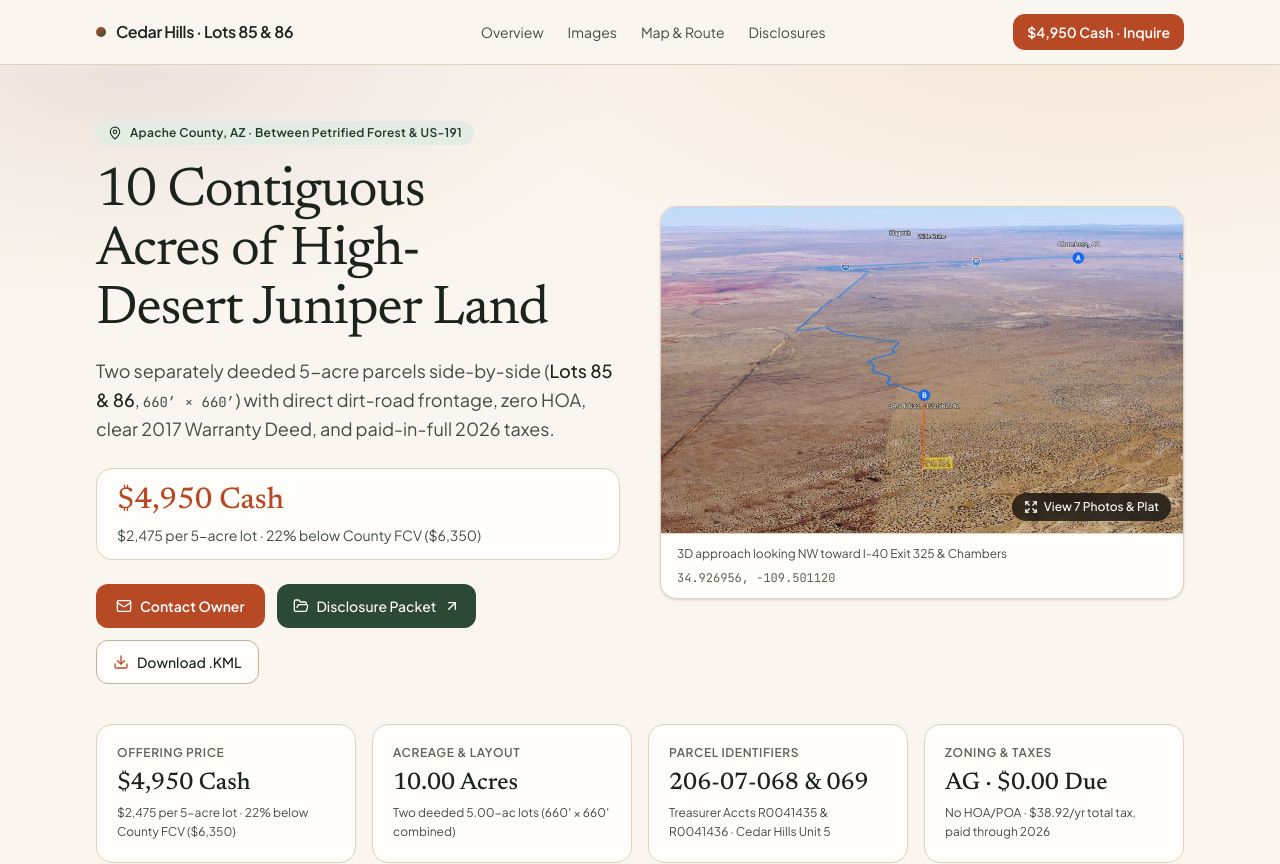
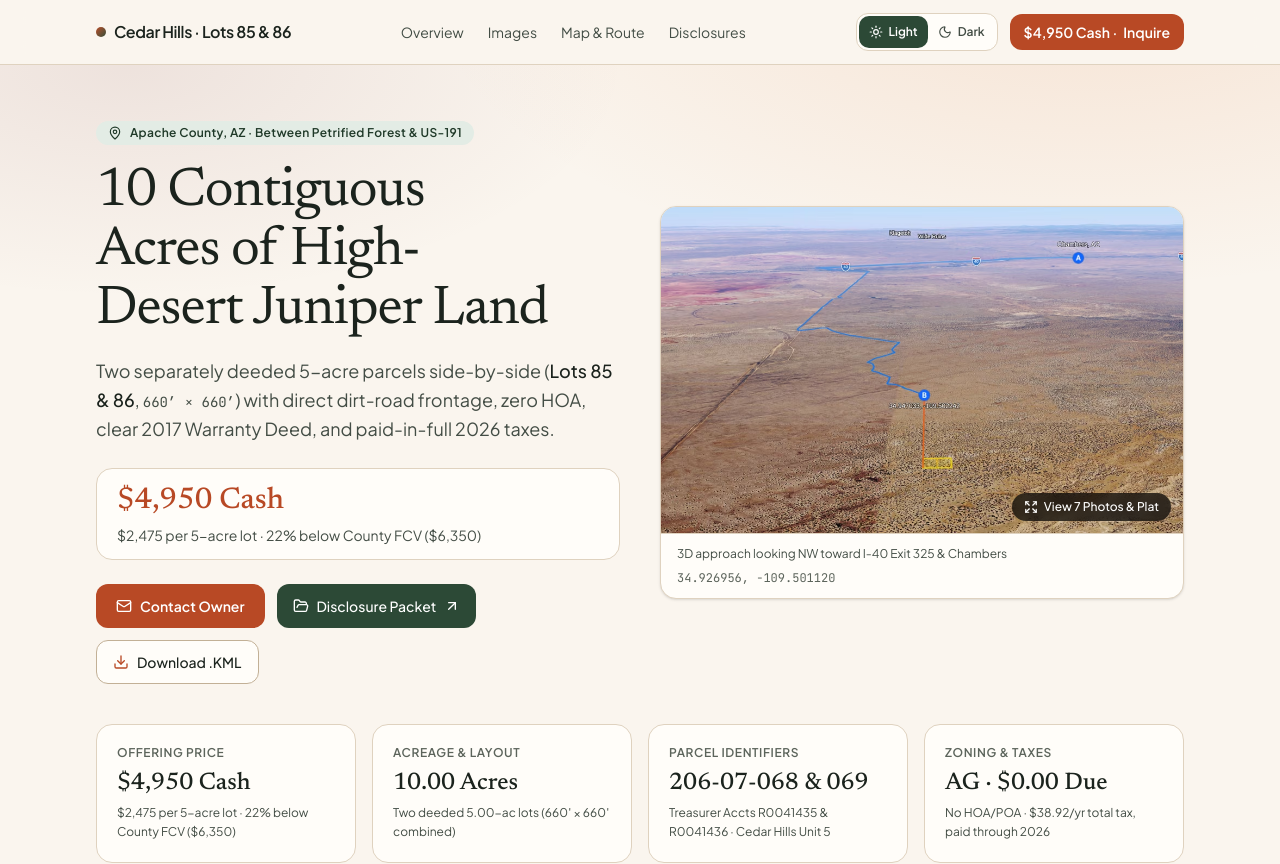
Before and after one commit to cacarr-pdxweb/cedarhills-lots-85-86, a React (Vite) app: page / in a window 1280 px wide. Shown: the top 864 px of the page. Built offline with nearby package versions, Linux system fonts and the light colour scheme.

Commit message:
Add light/dark theme toggle with persistent color-scheme support

```diff
--- a/index.html
+++ b/index.html
@@ -4,6 +4,14 @@
     <meta charset="utf-8" />
     <meta name="viewport" content="width=device-width, initial-scale=1.0" />
     <meta name="color-scheme" content="light dark" />
+    <script>
+      try {
+        const saved = localStorage.getItem('color-scheme');
+        if (saved === 'light' || saved === 'dark') {
+          document.querySelector('meta[name="color-scheme"]').content = saved;
+        }
+      } catch {}
+    </script>
     <title>10 Acres in Cedar Hills Unit 5 (Lots 85 &amp; 86) | Apache County, AZ</title>
     <meta
       name="description"
--- a/src/App.tsx
+++ b/src/App.tsx
@@ -16,6 +16,7 @@ import { ImageViewer } from './components/ImageViewer';
 import { MapAndAccess } from './components/MapAndAccess';
 import { ParcelDiagram } from './components/ParcelDiagram';
 import { PictureAsset } from './components/PictureAsset';
+import { ThemeToggle } from './components/ThemeToggle';
 import {
   CONTACT_EMAIL,
   KEY_SPECS,
@@ -51,19 +52,21 @@ export default function App() {
 
       {/* Compact Sticky Header */}
       <header className="sticky top-0 z-40 border-b border-[var(--border-subtle)] bg-[var(--bg-canvas)]/90 backdrop-blur-md">
-        <div className="mx-auto max-w-6xl px-4 sm:px-6 lg:px-8 h-16 flex items-center justify-between gap-4">
+        <div className="mx-auto max-w-6xl px-4 sm:px-6 lg:px-8 h-16 flex items-center justify-between gap-2.5 sm:gap-4">
           <a
             href="#top"
-            className="flex items-center gap-2.5 text-sm sm:text-base font-semibold tracking-tight text-[var(--text-primary)]"
+            className="flex items-center gap-2 text-sm sm:text-base font-semibold tracking-tight text-[var(--text-primary)] shrink-0"
           >
             <span
               aria-hidden="true"
               className="w-2.5 h-2.5 rounded-full bg-gradient-to-br from-[var(--accent-sunset)] to-[var(--accent-juniper)]"
             />
-            <span>Cedar Hills · Lots 85 &amp; 86</span>
+            <span>
+              Cedar Hills<span className="hidden min-[420px]:inline"> · Lots 85 &amp; 86</span>
+            </span>
           </a>
 
-          <nav aria-label="Primary" className="hidden md:flex items-center gap-6 text-sm text-[var(--text-secondary)]">
+          <nav aria-label="Primary" className="hidden lg:flex items-center gap-6 text-sm text-[var(--text-secondary)]">
             <a href="#overview" className="hover:text-[var(--text-primary)] transition-colors">
               Overview
             </a>
@@ -78,12 +81,16 @@ export default function App() {
             </a>
           </nav>
 
-          <a
-            href="#contact"
-            className="inline-flex items-center gap-2 min-h-9 px-3.5 py-1.5 rounded-xl bg-[var(--accent-sunset)] text-[var(--accent-sunset-ink)] text-xs sm:text-sm font-semibold hover:bg-[var(--accent-sunset-hover)] transition-colors shrink-0"
-          >
-            <span>$4,950 Cash · Inquire</span>
-          </a>
+          <div className="flex items-center gap-2 sm:gap-3 shrink-0">
+            <ThemeToggle />
+            <a
+              href="#contact"
+              className="inline-flex items-center gap-1.5 min-h-9 px-3 sm:px-3.5 py-1.5 rounded-xl bg-[var(--accent-sunset)] text-[var(--accent-sunset-ink)] text-xs sm:text-sm font-semibold hover:bg-[var(--accent-sunset-hover)] transition-colors shrink-0"
+            >
+              <span className="hidden sm:inline">$4,950 Cash · </span>
+              <span>Inquire</span>
+            </a>
+          </div>
         </div>
       </header>
 
--- /dev/null
+++ b/src/components/ThemeToggle.tsx
@@ -0,0 +1,117 @@
+import { useEffect, useState } from 'react';
+import { Moon, Sun } from 'lucide-react';
+
+type ColorScheme = 'light' | 'dark';
+
+const STORAGE_KEY = 'color-scheme';
+
+function getSystemScheme(): ColorScheme {
+  if (typeof window === 'undefined') return 'light';
+  return window.matchMedia('(prefers-color-scheme: dark)').matches ? 'dark' : 'light';
+}
+
+function getStoredScheme(): ColorScheme | null {
+  try {
+    const value = localStorage.getItem(STORAGE_KEY);
+    return value === 'light' || value === 'dark' ? value : null;
+  } catch {
+    return null;
+  }
+}
+
+function applyMetaScheme(value: ColorScheme | 'light dark') {
+  const meta = document.querySelector<HTMLMetaElement>('meta[name="color-scheme"]');
+  if (meta) {
+    meta.content = value;
+  }
+}
+
+export function ThemeToggle() {
+  const [scheme, setScheme] = useState<ColorScheme>(() => getStoredScheme() ?? getSystemScheme());
+  const [announcement, setAnnouncement] = useState('');
+
+  useEffect(() => {
+    const mediaQuery = window.matchMedia('(prefers-color-scheme: dark)');
+
+    const onMediaChange = (event: MediaQueryListEvent) => {
+      if (getStoredScheme() === null) {
+        setScheme(event.matches ? 'dark' : 'light');
+      }
+    };
+
+    const onStorage = (event: StorageEvent) => {
+      if (event.key !== STORAGE_KEY && event.key !== null) return;
+      const stored = getStoredScheme();
+      applyMetaScheme(stored ?? 'light dark');
+      setScheme(stored ?? getSystemScheme());
+    };
+
+    mediaQuery.addEventListener('change', onMediaChange);
+    window.addEventListener('storage', onStorage);
+    return () => {
+      mediaQuery.removeEventListener('change', onMediaChange);
+      window.removeEventListener('storage', onStorage);
+    };
+  }, []);
+
+  const selectScheme = (target: ColorScheme) => {
+    const systemScheme = getSystemScheme();
+    try {
+      if (target !== systemScheme) {
+        localStorage.setItem(STORAGE_KEY, target);
+      } else {
+        localStorage.removeItem(STORAGE_KEY);
+      }
+    } catch {
+      // Storage unavailable; still apply the meta override for this session.
+    }
+
+    applyMetaScheme(target !== systemScheme ? target : 'light dark');
+    setScheme(target);
+    setAnnouncement(`Switched to ${target} mode`);
+  };
+
+  return (
+    <div className="flex items-center">
+      <div
+        role="group"
+        aria-label="Color theme"
+        className="inline-flex items-center p-0.5 rounded-xl border border-[var(--border-subtle)] bg-[var(--bg-surface)]"
+      >
+        <button
+          type="button"
+          aria-pressed={scheme === 'light'}
+          onClick={() => selectScheme('light')}
+          className={`inline-flex items-center justify-center gap-1.5 min-h-8 min-w-8 sm:min-w-0 px-2 sm:px-2.5 py-1 rounded-[0.625rem] text-xs font-semibold transition-colors cursor-pointer ${
+            scheme === 'light'
+              ? 'bg-[var(--accent-juniper)] text-[var(--accent-juniper-ink)]'
+              : 'text-[var(--text-secondary)] hover:text-[var(--text-primary)]'
+          }`}
+        >
+          <Sun className="w-3.5 h-3.5 shrink-0" aria-hidden="true" />
+          <span className="hidden sm:inline">Light</span>
+          <span className="sm:hidden visually-hidden">Light mode</span>
+        </button>
+
+        <button
+          type="button"
+          aria-pressed={scheme === 'dark'}
+          onClick={() => selectScheme('dark')}
+          className={`inline-flex items-center justify-center gap-1.5 min-h-8 min-w-8 sm:min-w-0 px-2 sm:px-2.5 py-1 rounded-[0.625rem] text-xs font-semibold transition-colors cursor-pointer ${
+            scheme === 'dark'
+              ? 'bg-[var(--accent-juniper)] text-[var(--accent-juniper-ink)]'
+              : 'text-[var(--text-secondary)] hover:text-[var(--text-primary)]'
+          }`}
+        >
+          <Moon className="w-3.5 h-3.5 shrink-0" aria-hidden="true" />
+          <span className="hidden sm:inline">Dark</span>
+          <span className="sm:hidden visually-hidden">Dark mode</span>
+        </button>
+      </div>
+
+      <span className="visually-hidden" role="status" aria-live="polite">
+        {announcement}
+      </span>
+    </div>
+  );
+}
--- a/src/styles/theme.css
+++ b/src/styles/theme.css
@@ -48,7 +48,25 @@
   --scrollbar-track-dark: #1a211c;
   --scrollbar-thumb-dark: #68756a;
 
-  /* Default light values + media query fallback before light-dark() */
+  /* Resolved scheme state driven by OS preference or <meta name="color-scheme"> override */
+  --color-scheme: light;
+  color-scheme: light dark;
+
+  @media (prefers-color-scheme: dark) {
+    --color-scheme: dark;
+  }
+
+  &:has(> head > meta[name="color-scheme"][content="dark"]) {
+    --color-scheme: dark;
+    color-scheme: dark;
+  }
+
+  &:has(> head > meta[name="color-scheme"][content="light"]) {
+    --color-scheme: light;
+    color-scheme: light;
+  }
+
+  /* Default light values + media query / override fallback before light-dark() */
   --bg-canvas: var(--canvas-light);
   --bg-surface: var(--surface-light);
   --bg-subtle: var(--subtle-light);
@@ -73,6 +91,33 @@
   --scrollbar-thumb: var(--scrollbar-thumb-light);
 
   @media (prefers-color-scheme: dark) {
+    &:not(:has(> head > meta[name="color-scheme"][content="light"])) {
+      --bg-canvas: var(--canvas-dark);
+      --bg-surface: var(--surface-dark);
+      --bg-subtle: var(--subtle-dark);
+      --bg-muted: var(--muted-bg-dark);
+      --text-primary: var(--ink-primary-dark);
+      --text-secondary: var(--ink-secondary-dark);
+      --text-muted: var(--ink-muted-dark);
+      --accent-sunset: var(--sunset-dark);
+      --accent-sunset-hover: var(--sunset-hover-dark);
+      --accent-sunset-ink: var(--sunset-ink-dark);
+      --accent-sunset-soft: var(--sunset-soft-dark);
+      --accent-sunset-soft-ink: var(--sunset-soft-ink-dark);
+      --accent-horizon: var(--horizon-glow-dark);
+      --accent-dusk: var(--dusk-rose-dark);
+      --accent-juniper: var(--juniper-dark);
+      --accent-juniper-ink: var(--juniper-ink-dark);
+      --accent-juniper-soft: var(--juniper-soft-dark);
+      --accent-juniper-soft-ink: var(--juniper-soft-ink-dark);
+      --border-subtle: var(--border-subtle-dark);
+      --border-strong: var(--border-strong-dark);
+      --scrollbar-track: var(--scrollbar-track-dark);
+      --scrollbar-thumb: var(--scrollbar-thumb-dark);
+    }
+  }
+
+  &:has(> head > meta[name="color-scheme"][content="dark"]) {
     --bg-canvas: var(--canvas-dark);
     --bg-surface: var(--surface-dark);
     --bg-subtle: var(--subtle-dark);
@@ -126,7 +171,6 @@
   --font-sans: "Plus Jakarta Sans", ui-sans-serif, system-ui, -apple-system, sans-serif;
   --font-mono: "JetBrains Mono", ui-monospace, SFMono-Regular, Menlo, monospace;
 
-  color-scheme: light dark;
   accent-color: var(--accent-sunset);
   scrollbar-color: var(--scrollbar-thumb) var(--scrollbar-track);
   scrollbar-width: thin;
```
